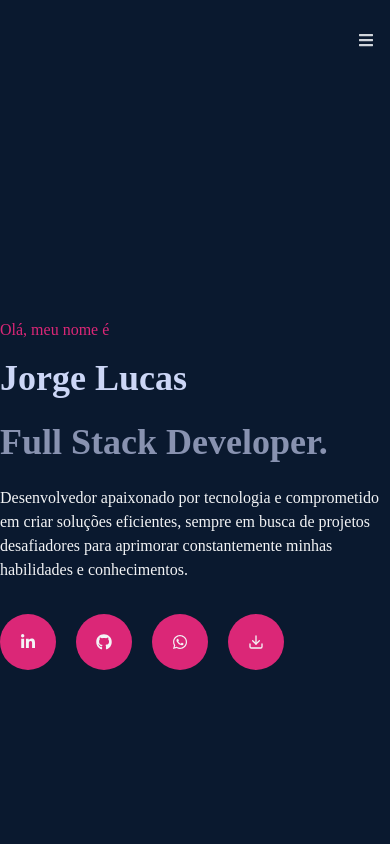
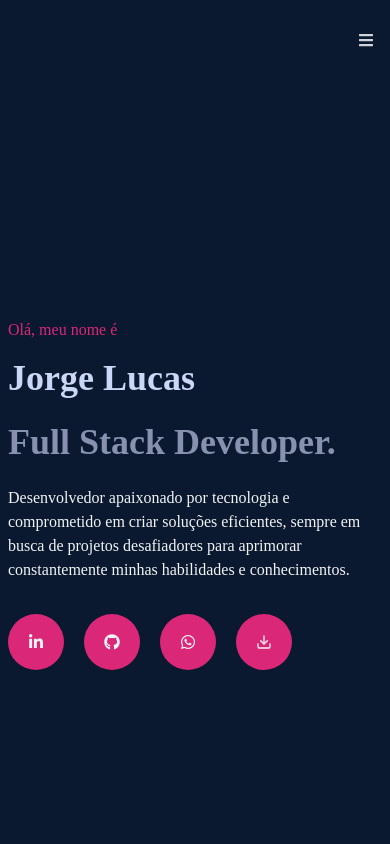
Before and after one commit to JorgeGS1998/Portfolio, a React (Create React App) app: page / in a window 390 px wide. Shown: the top 844 px of the page. Built offline with nearby package versions, Linux system fonts and the light colour scheme.

Commit message:
home mobile

```diff
--- a/src/components/Home.jsx
+++ b/src/components/Home.jsx
@@ -4,8 +4,8 @@ import {FiDownload} from 'react-icons/fi';
 
 const Home = () => {
   return (
-    <div id='home' className='w-full h-screen  bg-[#0a192f]  text-gray-100'>
-      <div className='max-w-[1000px] w-full h-full mx-auto  flex justify-center items-center'>
+    <div id='home' className='w-full h-screen bg-[#0a192f] text-gray-100'>
+      <div className='max-w-[1000px] w-full h-full mx-auto p-2 flex justify-center items-center'>
         <div>
           <p className='text-pink-600'>Olá, meu nome é</p>
           <h1 className='py-4 text-4xl sm:text-7xl font-bold text-[#ccd6f6]'> Jorge Lucas </h1>
@@ -14,9 +14,7 @@ const Home = () => {
           </p>
           <div className='flex items-center gap-5 max-w-[330px] py-4'>
             <a
-              href='https://www.linkedin.com/in/clint-briley-50056920a/'
-              target='_blank'
-              rel='noreferrer'
+              href='https://github.com/JorgeGS1998' target='_blank' rel='noreferrer'
             >
               <div className='rounded-full bg-pink-600 p-5 cursor-pointer hover:scale-110 ease-in duration-300'>
                 <FaLinkedinIn />
```
